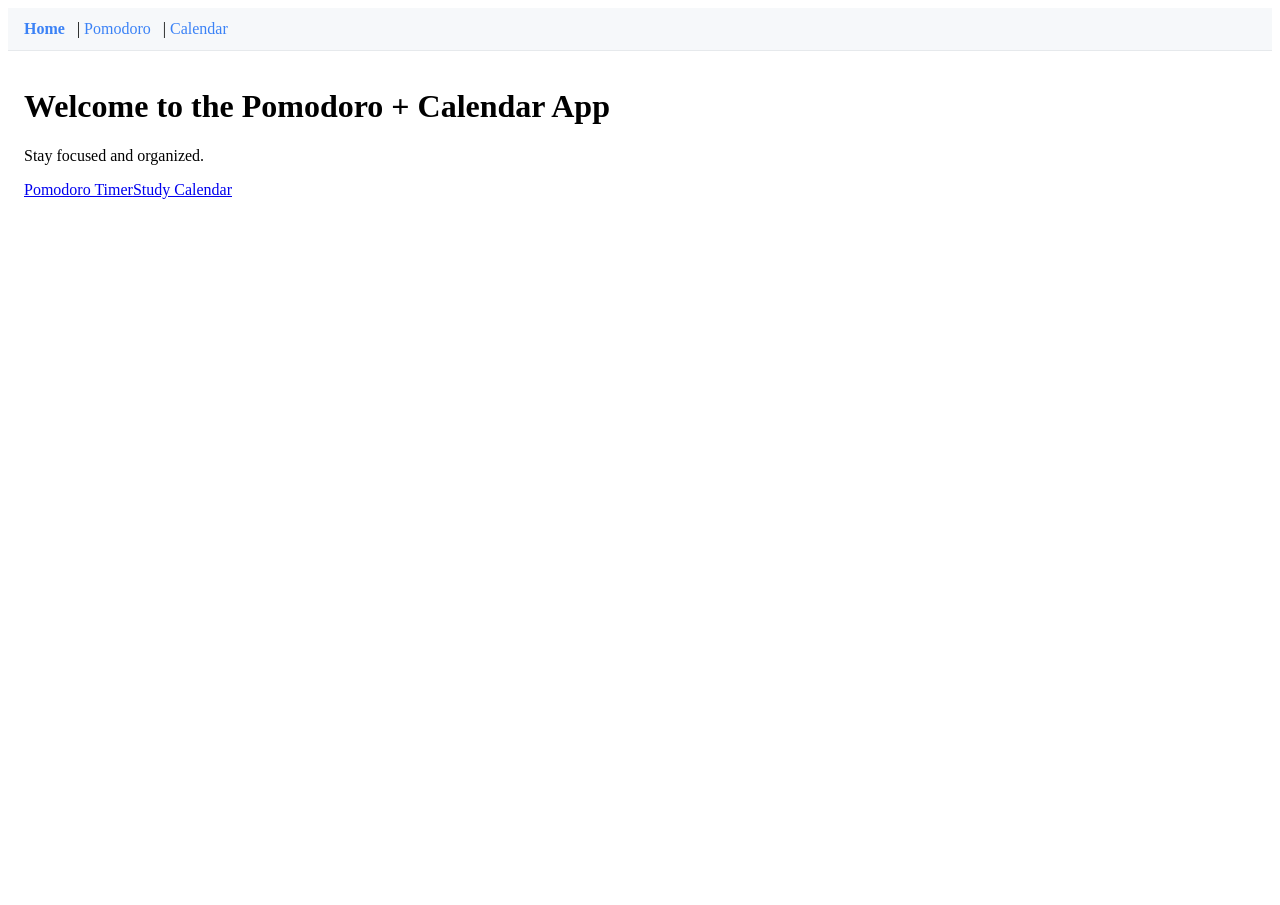
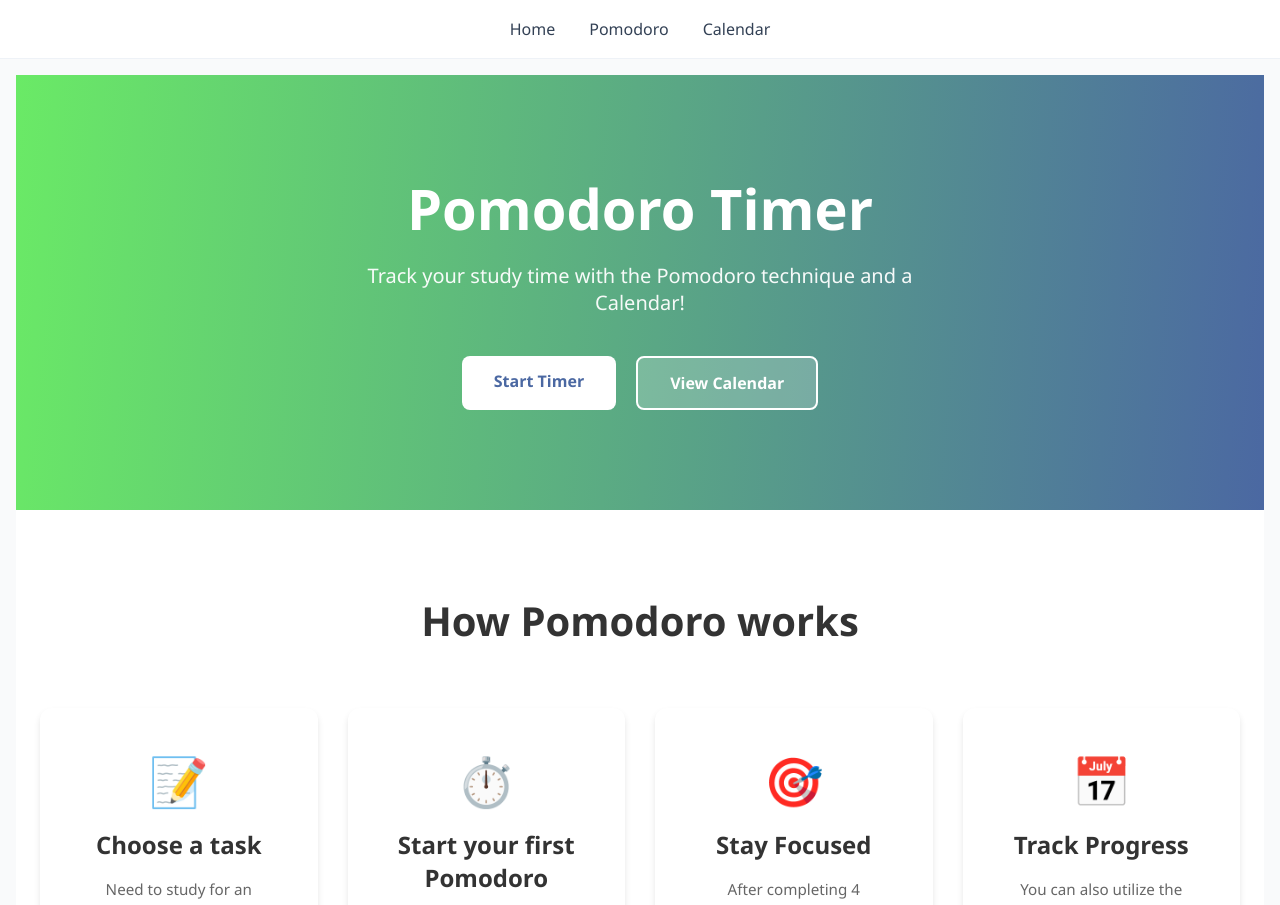
Before and after one commit to jaredbnm/Frontend-Framework-Exploration, a Vue app in the folder vue-app/: page / in a window 1280 px wide. Shown: the top 905 px of the page. Before the commit the page ends 800 px from the top, so only its background shows below. Built offline with nearby package versions, Linux system fonts and the light colour scheme.

Commit message:
creating a navbar and finishing home page

```diff
--- a/vue-app/src/App.vue
+++ b/vue-app/src/App.vue
@@ -1,33 +1,15 @@
-<script setup></script>
+<script setup>
+import NavBar from './components/NavBar.vue'
+</script>
 
 <template>
-  <nav>
-    <router-link to="/">Home</router-link>
-    |
-    <router-link to="/pomodoro">Pomodoro</router-link>
-    |
-    <router-link to="/calendar">Calendar</router-link>
-  </nav>
-
+  <NavBar />
   <main>
     <router-view />
   </main>
 </template>
 
 <style scoped>
-nav {
-  padding: 12px 16px;
-  background: #f6f8fa;
-  border-bottom: 1px solid #e6e9ec;
-}
-nav a {
-  margin-right: 8px;
-  color: #3b82f6;
-  text-decoration: none;
-}
-nav a.router-link-active {
-  font-weight: 600;
-}
 main {
   padding: 16px;
 }
--- /dev/null
+++ b/vue-app/src/components/NavBar.vue
@@ -0,0 +1,18 @@
+<template>
+  <header class="navbar">
+    <div class="nav-inner">
+
+      <nav class="links" :class="{ open: open }">
+        <router-link to="/">Home</router-link>
+        <router-link to="/pomodoro">Pomodoro</router-link>
+        <router-link to="/calendar">Calendar</router-link>
+      </nav>
+
+    </div>
+  </header>
+</template>
+
+<script setup>
+import { ref } from 'vue'
+const open = ref(false)
+</script>
--- a/vue-app/src/main.js
+++ b/vue-app/src/main.js
@@ -1,6 +1,7 @@
 import { createApp } from 'vue'
 import App from './App.vue'
 import router from './router'
+import './styles/main.css'
 
 const app = createApp(App)
 
--- a/vue-app/src/pages/Home.vue
+++ b/vue-app/src/pages/Home.vue
@@ -1,9 +1,43 @@
 <template>
-  <div>
-    <h1>Welcome to the Pomodoro + Calendar App</h1>
-    <p>Stay focused and organized.</p>
+  <div class="home">
+    <section class="hero">
+      <div class="hero-content">
+        <h1>Pomodoro Timer</h1>
+        <p class="tagline">Track your study time with the Pomodoro technique and a Calendar!</p>
+        <div class="cta-buttons">
+          <router-link to="/pomodoro" class="btn btn-primary">Start Timer</router-link>
+          <router-link to="/calendar" class="btn btn-secondary">View Calendar</router-link>
+        </div>
+      </div>
+    </section>
 
-    <router-link to="/pomodoro">Pomodoro Timer</router-link>
-    <router-link to="/calendar">Study Calendar</router-link>
+    <section class="features">
+      <h2>How Pomodoro works</h2>
+      <div class="features-grid">
+        <div class="feature-card">
+          <div class="feature-icon">📝</div>
+          <h3>Choose a task</h3>
+          <p>Need to study for an upcoming exam or have time to focus? Think about the goals you want to complete in this productivity session.</p>
+        </div>
+        <div class="feature-card">
+          <div class="feature-icon">⏱️</div>
+          <h3>Start your first Pomodoro</h3>
+          <p>Begin the timer and focus on your task for 25 minutes. Then take a 5 minute break to complete one Pomodoro!</p>
+        </div>
+        <div class="feature-card">
+          <div class="feature-icon">🎯</div>
+          <h3>Stay Focused</h3>
+          <p>After completing 4 Pomodoros, reward yourself with a longer break! This break usually lasts 15 minutes.</p>
+        </div>
+        <div class="feature-card">
+          <div class="feature-icon">📅</div>
+          <h3>Track Progress</h3>
+          <p>You can also utilize the calendar tool to keep track of dates and schedules.</p>
+        </div>
+      </div>
+    </section>
+
   </div>
 </template>
+
+<script setup></script>
--- /dev/null
+++ b/vue-app/src/styles/main.css
@@ -0,0 +1,170 @@
+body {
+  margin: 0;
+  font-family: 'Segoe UI', Tahoma, Geneva, Verdana, sans-serif;
+  background: #f9fafb;
+}
+
+/* navbar styles */
+.navbar {
+  background: #ffffff;
+  border-bottom: 1px solid #eef2f7;
+  padding: 10px 16px;
+  position: sticky;
+  top: 0;
+  z-index: 40;
+}
+.nav-inner {
+  max-width: 1100px;
+  margin: 0 auto;
+  display: flex;
+  align-items: center;
+  justify-content: center;
+  gap: 16px;
+  padding: 0 12px;
+}
+.links {
+  display: flex;
+  gap: 14px;
+  align-items: center;
+}
+.links a {
+  color: #334155;
+  text-decoration: none;
+  padding: 8px 10px;
+  border-radius: 6px;
+  transition: background 0.15s ease, color 0.15s ease;
+}
+.links a:hover {
+  background: #f1f5f9;
+}
+
+/* home styles */
+.home {
+  width: 100%;
+  margin: 0;
+  padding: 0;
+}
+
+.hero {
+  background: linear-gradient(95deg, #6aea66 0%, #4b68a2 100%);
+  color: white;
+  padding: 100px 20px;
+  text-align: center;
+  min-height: 200px;
+  display: flex;
+  align-items: center;
+  justify-content: center;
+}
+
+.hero-content h1 {
+  font-size: 3.5rem;
+  font-weight: 700;
+  margin: 0 0 20px 0;
+  line-height: 1.2;
+}
+
+.tagline {
+  font-size: 1.25rem;
+  margin-bottom: 40px;
+  opacity: 0.95;
+  max-width: 600px;
+  margin-left: auto;
+  margin-right: auto;
+}
+
+.cta-buttons {
+  display: flex;
+  gap: 20px;
+  justify-content: center;
+  flex-wrap: wrap;
+}
+
+.btn {
+  padding: 14px 32px;
+  border-radius: 8px;
+  font-size: 1rem;
+  font-weight: 600;
+  text-decoration: none;
+  transition: all 0.3s ease;
+  display: inline-block;
+  cursor: pointer;
+  border: none;
+}
+
+.btn-primary {
+  background: white;
+  color: #4b68a2;
+}
+
+.btn-primary:hover {
+  background: #4b68a2;
+  color: white;
+  transform: translateY(-2px);
+  box-shadow: 0 10px 20px rgba(0, 0, 0, 0.2);
+}
+
+.btn-secondary {
+  background: rgba(255, 255, 255, 0.2);
+  color: white;
+  border: 2px solid white;
+}
+
+.btn-secondary:hover {
+  background: rgba(255, 255, 255, 0.3);
+  transform: translateY(-2px);
+}
+
+.btn-large {
+  padding: 18px 48px;
+  font-size: 1.1rem;
+}
+
+.features {
+  padding: 50px 20px;
+  background: #ffffff;
+  text-align: center;
+}
+
+.features h2 {
+  font-size: 2.5rem;
+  margin-bottom: 60px;
+  color: #333;
+}
+
+.features-grid {
+  display: grid;
+  grid-template-columns: repeat(auto-fit, minmax(250px, 1fr));
+  gap: 30px;
+  max-width: 1200px;
+  margin: 0 auto;
+}
+
+.feature-card {
+  background: white;
+  padding: 40px 30px;
+  border-radius: 12px;
+  box-shadow: 0 4px 6px rgba(0, 0, 0, 0.1);
+  transition: all 0.3s ease;
+}
+
+.feature-card:hover {
+  transform: translateY(-10px);
+  box-shadow: 0 12px 24px rgba(0, 0, 0, 0.15);
+}
+
+.feature-icon {
+  font-size: 3rem;
+  margin-bottom: 15px;
+}
+
+.feature-card h3 {
+  font-size: 1.5rem;
+  margin: 15px 0;
+  color: #333;
+}
+
+.feature-card p {
+  color: #666;
+  font-size: 0.95rem;
+  line-height: 1.6;
+}
```
